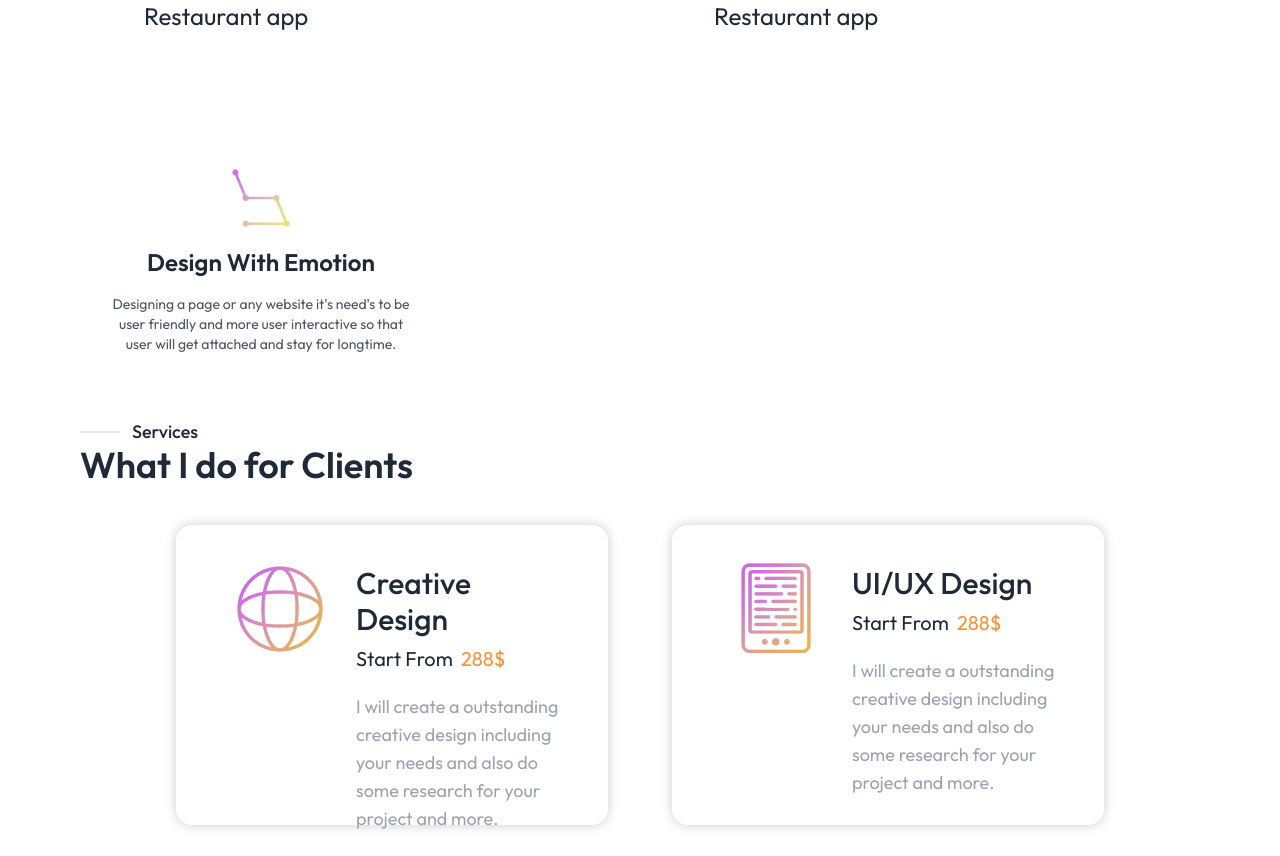
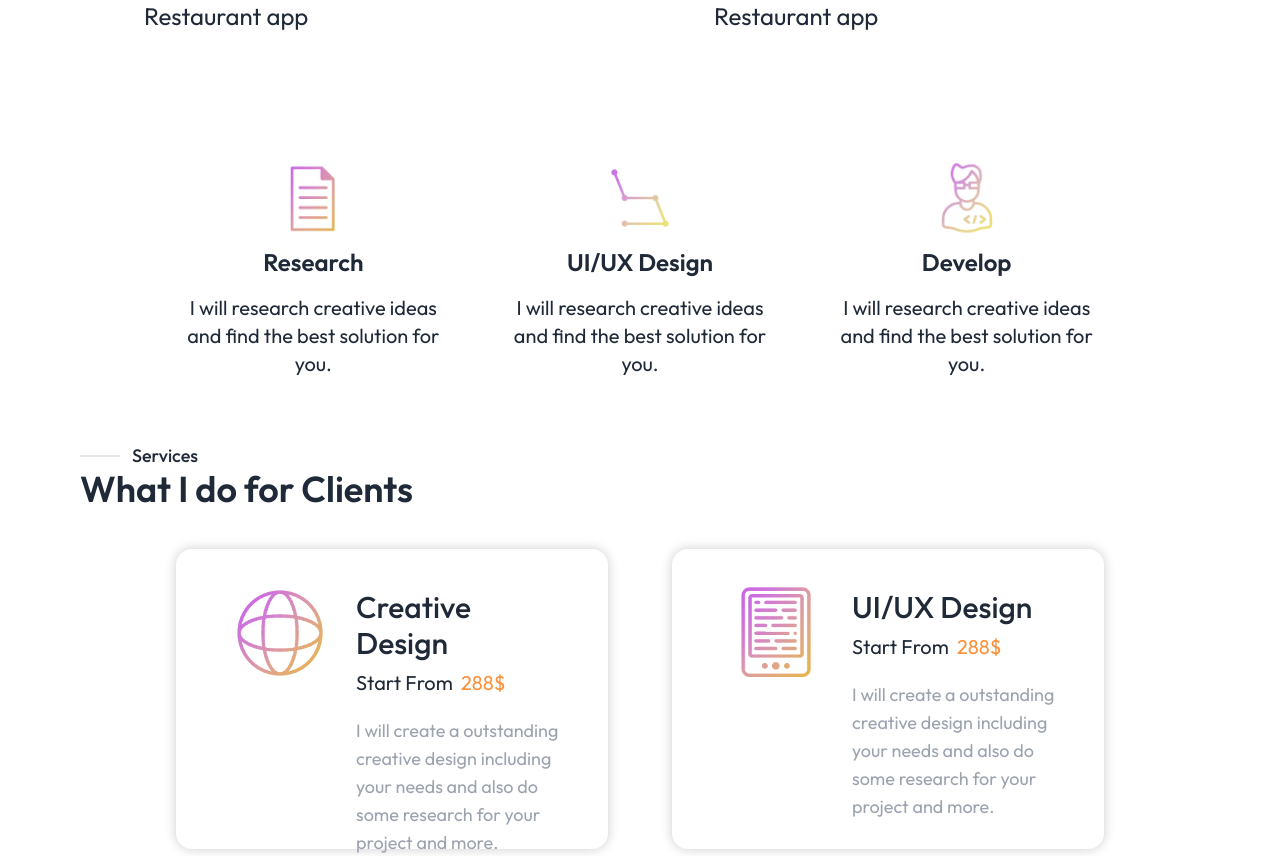
Before and after one commit to Mhatre2/Rutvik-Protfolio, a Next.js app: page / in a window 1280 px wide. Shown: the part 1941-2797 px from the top of the page. Built offline with nearby package versions, Linux system fonts and the light colour scheme.

Commit message:
update profile

```diff
--- /dev/null
+++ b/Components/Footer.js
@@ -0,0 +1,11 @@
+import React from 'react'
+
+const Footer = () => {
+  return (
+    <div className='container mx-auto '>
+        <p className='text-5xl font-semibold'>See if Designjoy is right for you. (It totally is.)</p>
+    </div>
+  )
+}
+
+export default Footer
--- a/Components/Home/ProtfolioService.js
+++ b/Components/Home/ProtfolioService.js
@@ -1,57 +1,49 @@
-import React from 'react'
+import React from "react";
 import { motion } from "framer-motion";
-import { headerAnimation,imageAnimation, rightAnimation } from "../../styles/Animation";
+import {
+  headerAnimation,
+  imageAnimation,
+  rightAnimation,
+} from "../../styles/Animation";
 import { useScroll } from "../UseScroll";
 const ProtfolioService = () => {
-    const [element,controls]= useScroll();
+  const [element, controls] = useScroll();
   const Categories = [
     {
       id: 1,
-        title: "Creative Design",
-        price:"288$",
-        text:"I will create a outstanding creative design including your needs and also do some research for your project and more.",
-        image: "/Assets/creative.gif",
+      title: "Research",
+      text: "I will research  creative ideas and find the best solution for you.",
+      image: "/Assets/research.gif",
     },
     {
       id: 2,
       title: "UI/UX Design",
-        price:"288$",
-        text:"I will create a outstanding creative design including your needs and also do some research for your project and more.",
-        image: "/Assets/uiux.gif",
+      text: "I will research  creative ideas and find the best solution for you.",
+      image: "/Assets/design.gif",
     },
     {
       id: 3,
-        title: "Web Design",
-        price:"288$",
-        text:"I will create a outstanding creative design including your needs and also do some research for your project and more.",
-        image: "/Assets/webdesign.gif",
+      title: "Develop",
+      text: "I will research  creative ideas and find the best solution for you.",
+      image: "/Assets/developer.gif",
     },
-      {
-        id: 4,
-        title: "Web Development",
-        price:"288$",
-        text:"I will create a outstanding creative design including your needs and also do some research for your project and more.",
-        image: "/Assets/webdevelopment.gif",
-      },
-
-
   ];
   return (
-    <div className='container mx-auto items-center my-10 ' ref={element}>
-        <div className="grid grid-cols-1 sm:grid-cols-2 md:grid-cols-3 md:gap-5">
-            <motion.div className=" items-center text-center px-6 py-6 rounded-2xl"  variants={headerAnimation}
-          animate={controls}
-          transition={{ delay: 0.2, type: "tween" }}>
-            <img className='w-24 mx-auto' src="/Assets/design.gif" alt="" />
-                <p className='text-2xl font-semibold'>Design With Emotion</p>
-                <p className='text-sm text-gray-600 pt-4'>Designing a page or any website it's need's to be user friendly and more user interactive so that user will get attached and stay for longtime.</p>
-            </motion.div>
+    <div className="container mx-auto items-center my-10 " ref={element}>
+      <div className="grid grid-cols-1 sm:grid-cols-2 md:grid-cols-3 md:gap-5 md:px-20">
+        {Categories.map((category, i) => (
+          <div
+            key={i}
+            className=" items-center text-center px-6 py-6 rounded-2xl"
+          >
+            <img className="w-24 mx-auto" src={category.image} alt="" />
+            <p className="text-2xl font-semibold">{category.title}</p>
+            <p className="text-xl text-gray-800 pt-4 ">{category.text}</p>
+          </div>
+        ))}
+      </div>
+    </div>
+  );
+};
 
-
-        </div>
-
-    </div>
-  )
-}
-
-export default ProtfolioService
+export default ProtfolioService;
--- a/pages/index.js
+++ b/pages/index.js
@@ -1,5 +1,6 @@
 import Head from 'next/head'
 import Image from 'next/image'
+import Footer from '../Components/Footer'
 import Hero from '../Components/Home/Hero'
 import NewsLetter from '../Components/Home/NewsLetter'
 import ProtfolioService from '../Components/Home/ProtfolioService'
@@ -18,6 +19,7 @@ export default function Home() {
   <ProtfolioService/>
   <Services/>
   <NewsLetter/>
+  <Footer/>
   {/* <ScrollToTop/> */}
  </>
   )
```
Lines whose indentation alone changed are shown as unchanged.
